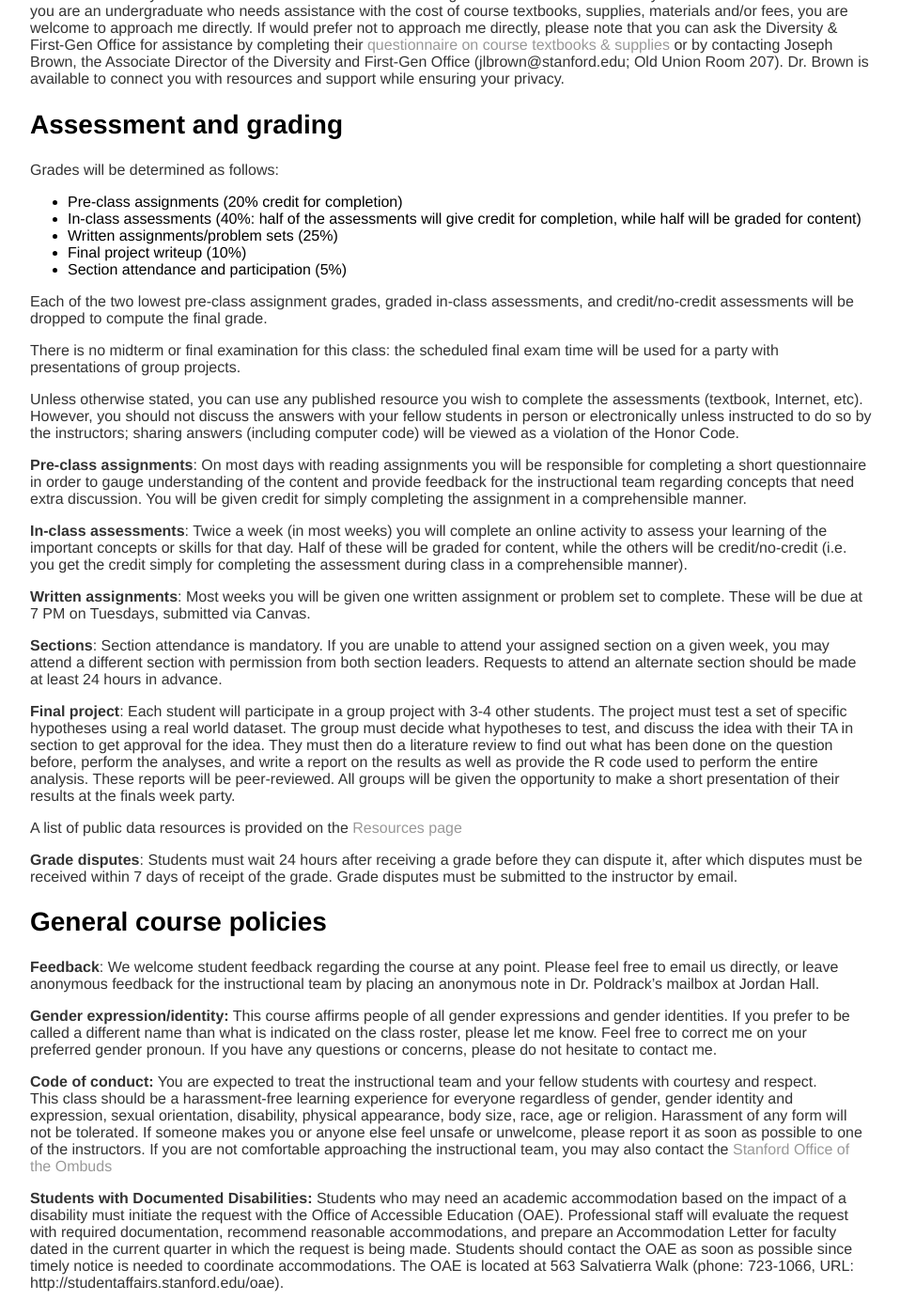
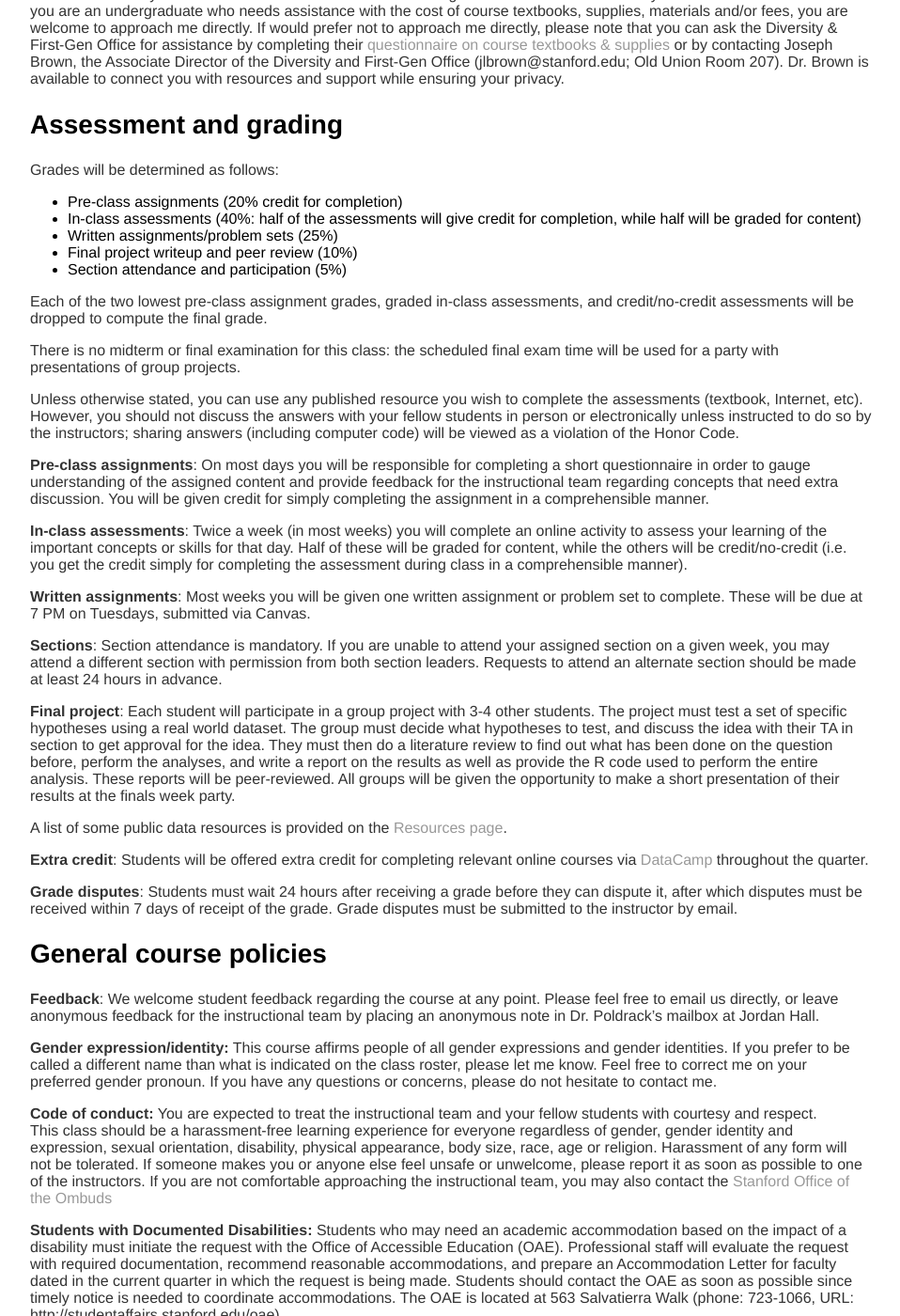
Before and after one commit to stats60/stats60.github.io, a Jekyll site: the page built from full_syllabus/index.md, in a window 1280 px wide and 1400 px high, scrolled down 1237 px. Shown: the whole window at 94% size, without its empty margins (160-1118 px from the left). Built offline with Jekyll 4.4.1, drawn with Linux system fonts in a browser that asks for light colours; our own code applies the rules of GitHub Pages for plain Markdown files; some of the changed text lies outside the part shown.

Commit message:
autoupdate

```diff
--- a/full_syllabus/index.md
+++ b/full_syllabus/index.md
@@ -25,7 +25,7 @@ Statistics is a broad field, and the goal of this course is not “coverage” o
 
 **Website**: The primary web site for the class is http://psych10.github.io.  We will use Canvas for in-class online quizzes, to submit assignments, and to post grades.
 
-**Discussion**.  We will be using Piazza to allow you to get help efficiently from both your classmates and the instructors. Please post your questions about the course material and course logistics to Piazza so that everyone can benefit from the answer. We also highly encourage you to answer your classmates’ questions whenever possible – you will get extra practice with the material and receive feedback from the teaching team about your answers. As an added incentive, students who provide frequent, high-quality answers may receive extra credit on their final course grades. Additional guidelines about posting on Piazza are available on the [Piazza page](https://piazza.com/class/j5sog4z8i73q7).
+**Discussion**.  We will be using Piazza to allow you to get help efficiently from both your classmates and the instructors. Please post your questions about the course material and course logistics to Piazza so that everyone can benefit from the answer. We also highly encourage you to answer your classmates’ questions whenever possible – you will get extra practice with the material and receive feedback from the teaching team about your answers. As an added incentive, students who provide frequent, high-quality answers may receive extra credit on their final course grades. Additional guidelines about posting on Piazza are available on the [Piazza page](http://piazza.com/stanford/winter2018/psych10).
 
 **Materials**: The primary textbook is An Adventure in Statistics: The Reality Enigma by Andy Field.   The book is available for purchase at the Stanford Bookstore and has a companion web site with lots of additional resources [here] (https://edge.sagepub.com/field-an-adventure-in-stats).  It is also available as an e-book from the Amazon Kindle Store if you prefer that format.  A copy of the book is on reserve at Li & Ma Science Library.
 
@@ -46,7 +46,7 @@ Grades will be determined as follows:
 - Pre-class assignments (20% credit for completion)
 - In-class assessments (40%: half of the assessments will give credit for completion, while half will be graded for content)
 - Written assignments/problem sets (25%)
-- Final project writeup (10%)
+- Final project writeup and peer review (10%)
 - Section attendance and participation (5%)
 
 Each of the two lowest pre-class assignment grades, graded in-class assessments, and credit/no-credit assessments will be dropped to compute the final grade.
@@ -55,7 +55,7 @@ There is no midterm or final examination for this class: the scheduled final exa
 
 Unless otherwise stated, you can use any published resource you wish to complete the assessments (textbook, Internet, etc).  However, you should not discuss the answers with your fellow students in person or electronically unless instructed to do so by the instructors; sharing answers (including computer code) will be viewed as a violation of the Honor Code.
 
-**Pre-class assignments**:  On most days with reading assignments you will be responsible for completing a short questionnaire in order to gauge understanding of the content and provide feedback for the instructional team regarding concepts that need extra discussion.  You will be given credit for simply completing the assignment in a comprehensible manner.
+**Pre-class assignments**:  On most days you will be responsible for completing a short questionnaire in order to gauge understanding of the assigned content and provide feedback for the instructional team regarding concepts that need extra discussion.  You will be given credit for simply completing the assignment in a comprehensible manner.
 
 **In-class assessments**:  Twice a week (in most weeks) you will complete an online activity to assess your learning of the important concepts or skills for that day.  Half of these will be graded for content, while the others will be credit/no-credit (i.e. you get the credit simply for completing the assessment during class in a comprehensible manner).
 
@@ -66,7 +66,11 @@ Unless otherwise stated, you can use any published resource you wish to complete
 **Final project**: Each student will participate in a group project with 3-4 other students.
 The project must test a set of specific hypotheses using a real world dataset.   The group must decide what hypotheses to test, and discuss the idea with their TA in section to get approval for the idea.  They must then do a literature review to find out what has been done on the question before, perform the analyses, and write a report on the results as well as provide the R code used to perform the entire analysis.  These reports will be peer-reviewed.  All groups will be given the opportunity to make a short presentation of their results at the finals week party.
 
-A list of public data resources is provided on the [Resources page](../resources/)
+A list of some public data resources is provided on the [Resources page](../resources/).
+
+**Extra credit**:  Students will be offered extra credit for completing
+relevant online courses via [DataCamp](http://datacamp.com) throughout
+the quarter.
 
 **Grade disputes**:  Students must wait 24 hours after receiving a grade before they can dispute it, after which disputes must be received within 7 days of receipt of the grade. Grade disputes must be submitted to the instructor by email.
 
```
Also changed, not shown: other parts of full_syllabus/index.md (+2 -2 lines), syllabus/index.md (+1 -1 lines).
